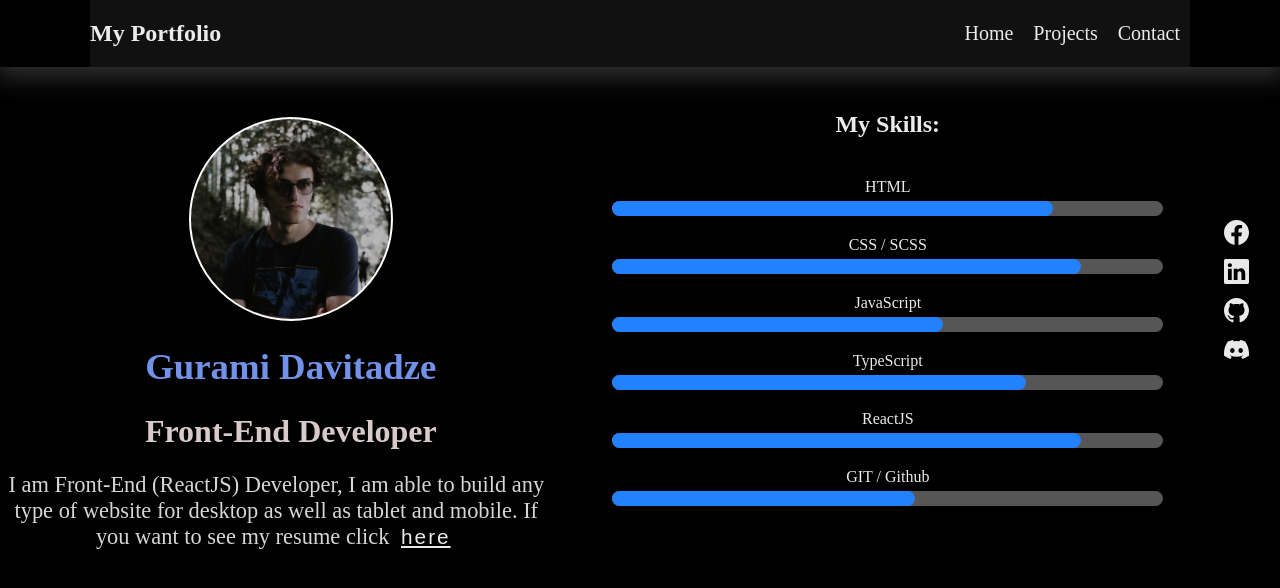
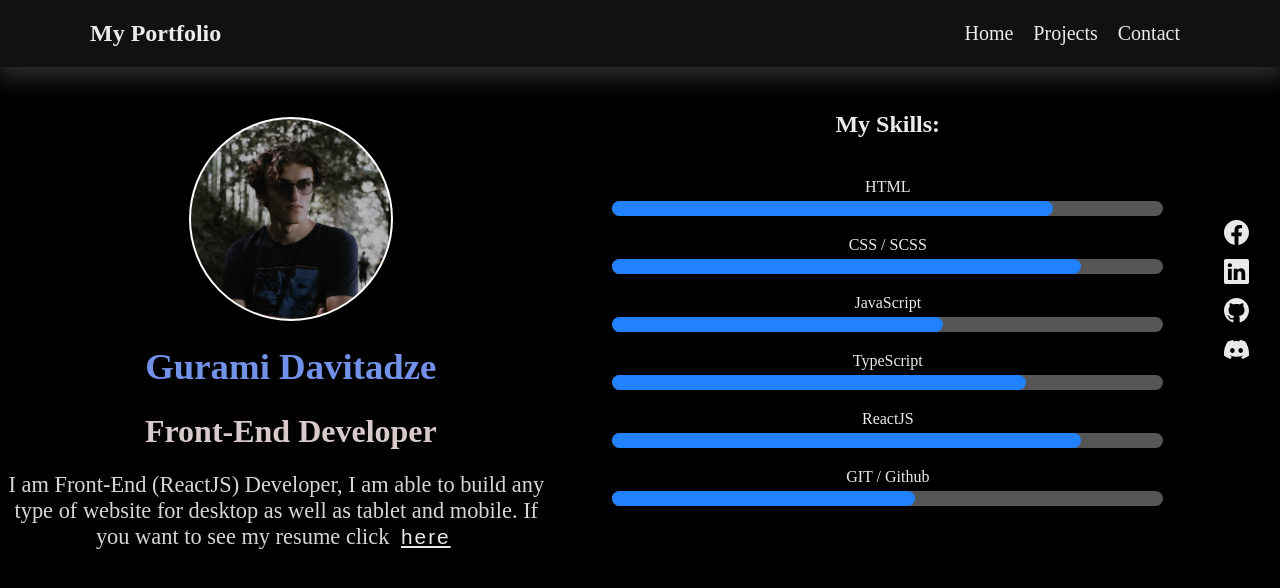
Before and after one commit to guka20/myportfolio, a React (Create React App) app: page / in a window 1280 px wide. Shown: the top 588 px of the page. Built offline with nearby package versions, Linux system fonts and the light colour scheme.

Commit message:
Update navbar.scss

```diff
--- a/src/styles/navbar.scss
+++ b/src/styles/navbar.scss
@@ -1,5 +1,7 @@
 nav.navbar {
   width: 100%;
+  background-color: $bg-sec-color;
+
   box-shadow: 1px 3px 27px 6px rgba(130, 130, 130, 0.4);
   -webkit-box-shadow: 1px 3px 27px 6px rgba(130, 130, 130, 0.4);
   -moz-box-shadow: 1px 3px 27px 6px rgba(130, 130, 130, 0.4);
@@ -7,7 +9,6 @@ nav.navbar {
     margin: 0 auto;
     width: 95%;
     max-width: $max-width;
-    background-color: $bg-sec-color;
     display: flex;
     align-items: center;
     justify-content: space-between;
```
